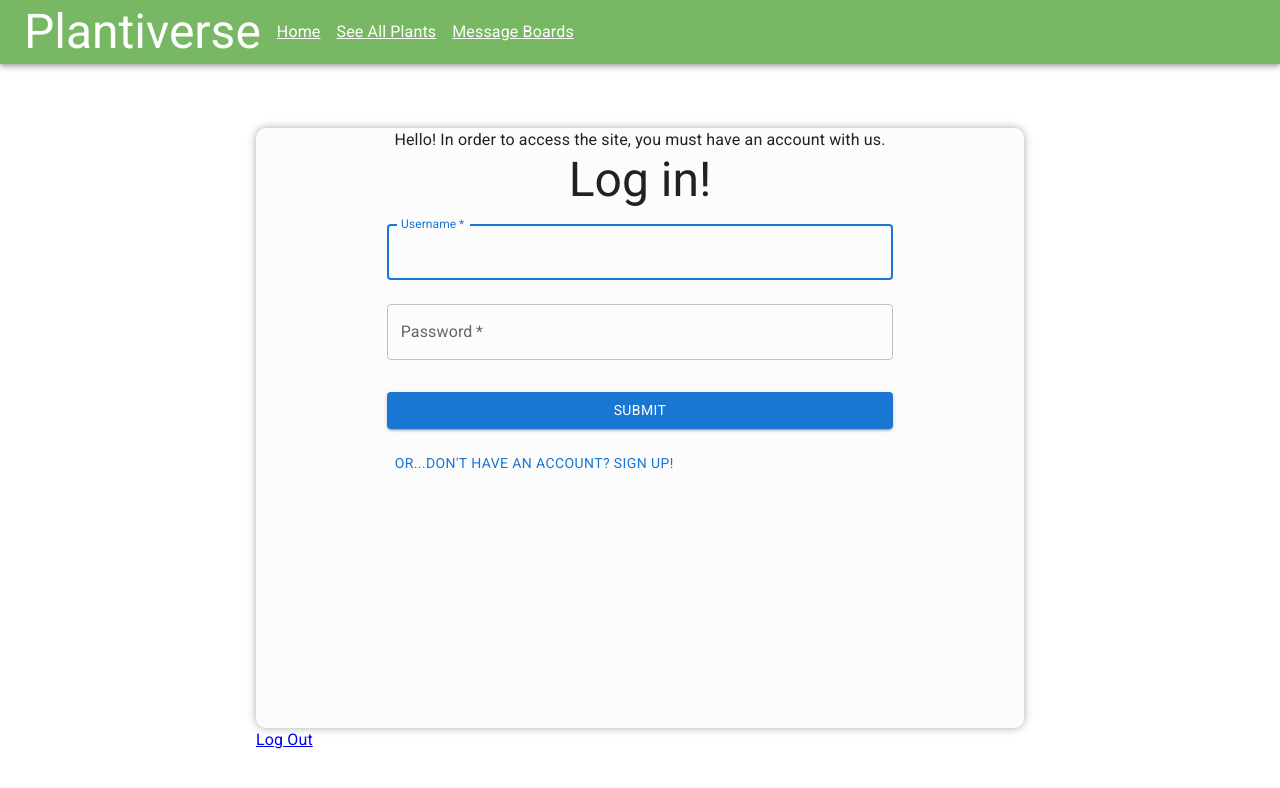
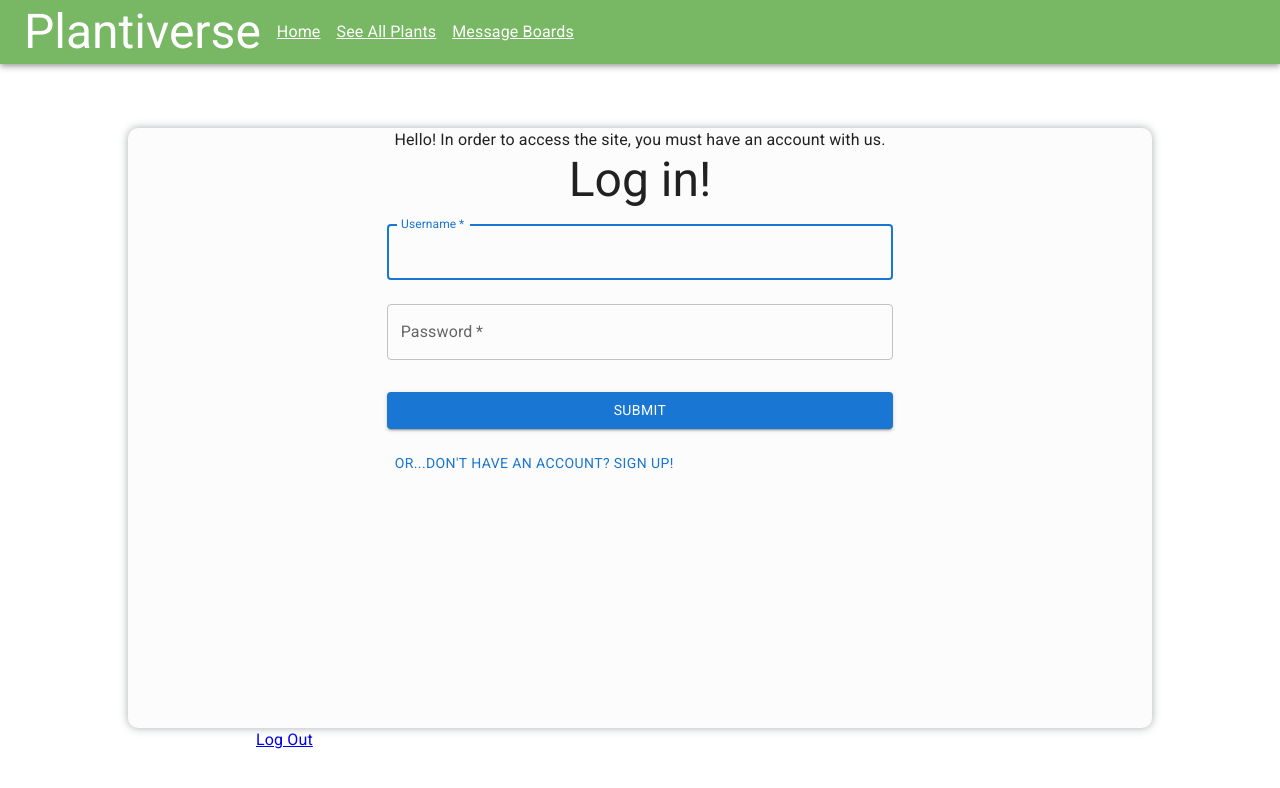
Before and after one commit to RaquelFraktas/plantiverse-frontend, a React (Create React App) app: page / in a window 1280 px wide. Shown: the top 788 px of the page. Built offline with nearby package versions, Linux system fonts and the light colour scheme.

Commit message:
add roboto font . remove default react app styling

```diff
--- a/src/App.css
+++ b/src/App.css
@@ -1,32 +1,7 @@
-.App {
-  text-align: center;
+* {
+  font-family: 'Roboto', sans-serif;
 }
 
-.App-logo {
-  height: 40vmin;
-  pointer-events: none;
-}
-
-/* @media (prefers-reduced-motion: no-preference) {
-  .App-logo {
-    animation: App-logo-spin infinite 20s linear;
-  }
-} */
-
-/* .App-header {
-  background-color: #282c34;
-  min-height: 100vh;
-  display: flex;
-  flex-direction: column;
-  align-items: center;
-  justify-content: center;
-  font-size: calc(10px + 2vmin);
-  color: white;
-} */
-
-/* .App-link {
-  color: #61dafb;
-} */
 
 /* @keyframes App-logo-spin {
   from {
@@ -37,9 +12,6 @@
   }
 } */
 
-/* #root{
-  margin-bottom: 5%;
-} */
 
 .container {
   position: relative;
@@ -47,8 +19,8 @@
   min-height: 75vh;
   display: block;
   align-items: center;
-  margin-left: 20%;
-  margin-right: 20%;
+  margin-left: 10%;
+  margin-right: 10%;
   border-radius: 10px;
   /* -webkit-box-shadow: 0px 0px 8px rgba(0,0,0,0.3);
   -moz-box-shadow:    0px 0px 8px rgba(0,0,0,0.3);  */
@@ -88,6 +60,10 @@
   max-height: 500px;
   left: 50%;
   top: 50%;
+}
+
+.formDialog{
+  align-content: center;
 }
 
 .commentContainer {
@@ -137,9 +113,10 @@
   justify-content: space-around;
 }
 
-.plantCard {
-  position: relative;
-}
+/* .plantCard {
+  /* position: flex;
+ } */
+
 
 .imgCard {
   position: relative;
@@ -148,11 +125,8 @@
   margin-right: auto;
   margin-top: 20px;
   display: block;
-  width: auto;
-  height: auto;
   max-width: 200px;
   max-height: 200px;
-
 }
 
 .imgCard:hover {
@@ -169,11 +143,14 @@
   top: 40%;
   left: 50%;
   height: 50px;
+  background-color: rgb(54, 148, 25);
+  color:white;
   /* transition: opacity .2s, visibility .2s; */
 }
 
 .addPlantButton:hover {
-  background-color: #4CAF50;
+  background-color: rgba(54,148,25,0.67);
+  color:white;
 }
 
 
@@ -182,7 +159,7 @@
   display: "flex";
   text-decoration: "none";
   color: white;
-  font-size: "20px";
+  /* font-size: "20px"; */
 }
 
 .navbarLink:hover{
```
